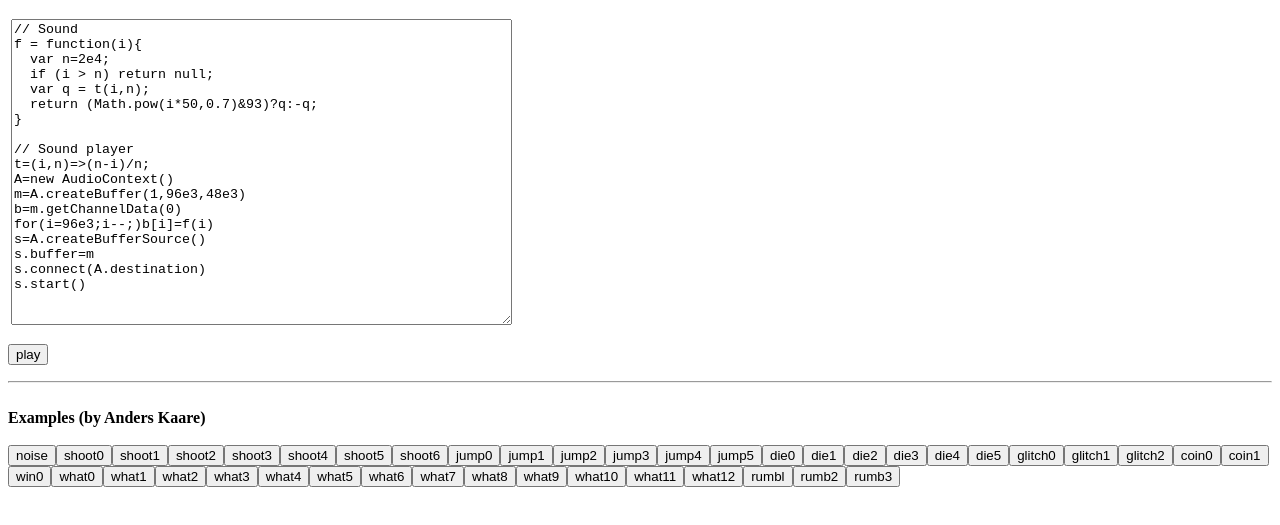
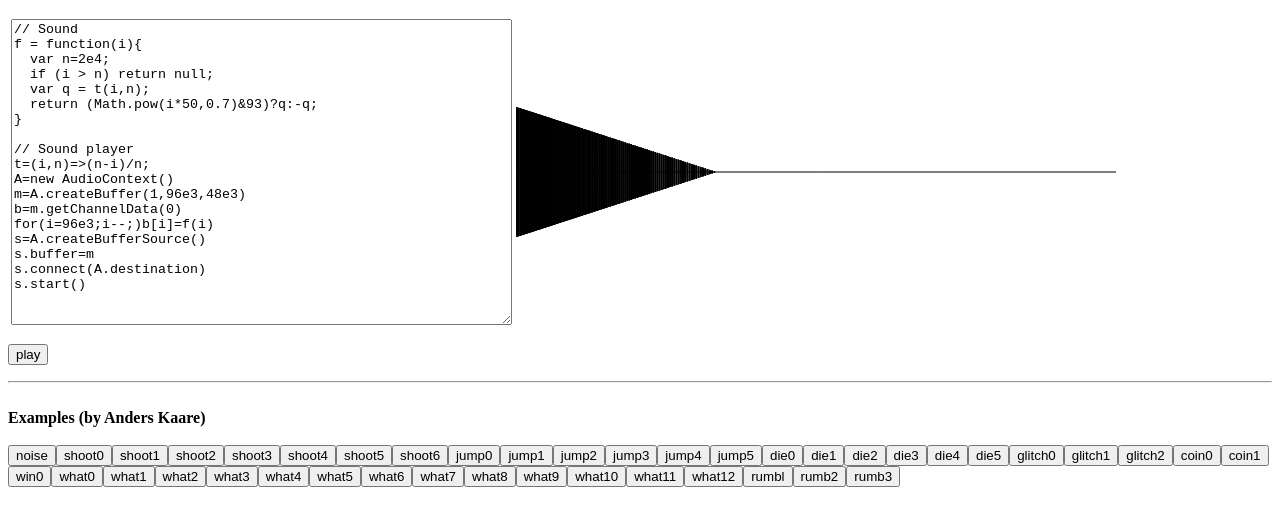
Before and after one commit to xem/MiniSoundEditor, a plain HTML site: page index.html in a window 1280 px wide. Both pictures are taken after a click on the button "play". Shown: the part 33-558 px from the top of the page. Drawn offline with Linux system fonts and the light colour scheme.

Commit message:
draw when the Play button is clicked
🎨

```diff
--- a/index.html
+++ b/index.html
@@ -33,7 +33,7 @@ s.start()`;
 
 p.onclick = function(){
   eval(code.value);
-
+  draw();
 }
 
 onload = function(){
@@ -483,10 +483,13 @@ ex = function(e, play=1){
   code.value = "// Sound\n" + examples[e][1] + golf;
   if(play){
     p.click();
-    canvas.width ^= 0;
-    x.moveTo(0, 75);
-    for(i=96e3;i--;) x.lineTo(i/100, f(i) * 65 + 75);
-    x.stroke();
   }
 }
+
+draw = function() {
+  canvas.width ^= 0;
+  x.moveTo(0, 75);
+  for(i=96e3;i--;) x.lineTo(i/100, f(i) * 65 + 75);
+  x.stroke();
+}
 </script>
```
